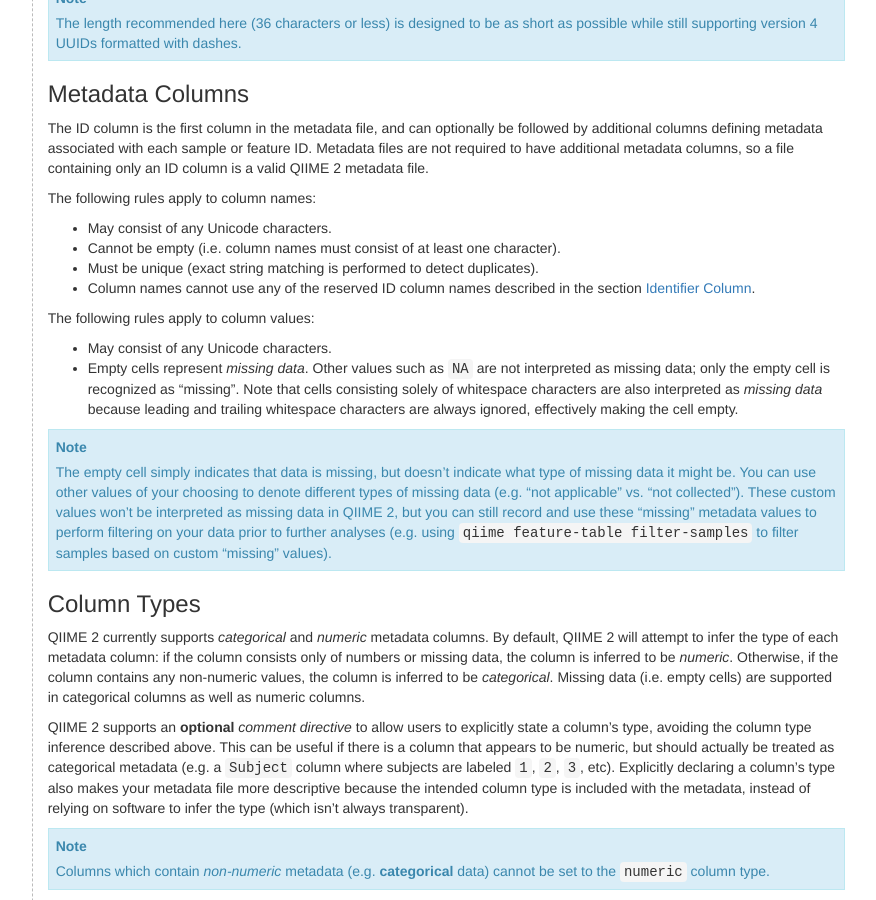
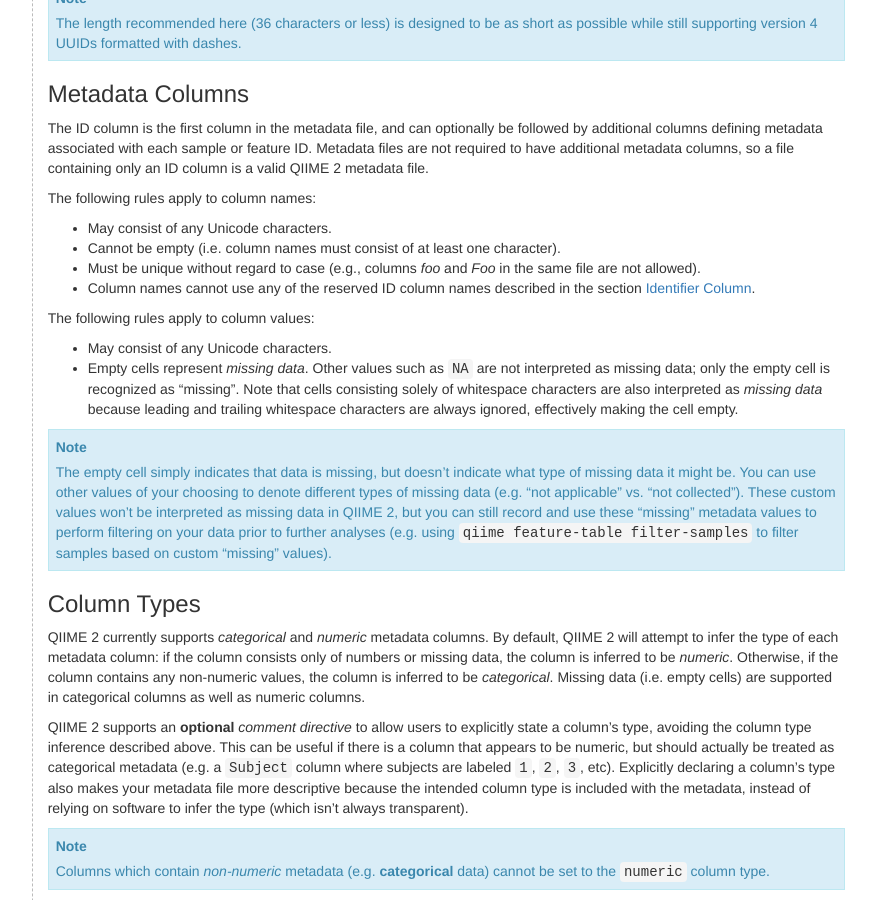
Before and after one commit to qiime2/docs, a Sphinx documentation site: the page built from source/tutorials/metadata.rst, in a window 1280 px wide and 900 px high, scrolled down 3048 px. Shown: the whole window, without its empty margins (277-1153 px from the left). Built offline with Sphinx 7.4.7, drawn with Linux system fonts in a browser that asks for light colours; pages that are not in the unit, such as notebooks, are missing from menus; the version number could not be read and is left out.

Commit message:
MAINT: add note about case insensitivity of column names (#591)
fixes https://github.com/qiime2/docs/issues/577

Note that this was also addressed for the new user docs (coming soon!) in https://github.com/caporaso-lab/using-qiime2/pull/3.

```diff
--- a/source/tutorials/metadata.rst
+++ b/source/tutorials/metadata.rst
@@ -107,7 +107,7 @@
 
 - May consist of any Unicode characters.
 - Cannot be empty (i.e. column names must consist of at least one character).
-- Must be unique (exact string matching is performed to detect duplicates).
+- Must be unique without regard to case (e.g., columns `foo` and `Foo` in the same file are not allowed).
 - Column names cannot use any of the reserved ID column names described in the section :ref:`identifier-column`.
 
 The following rules apply to column values:
```
